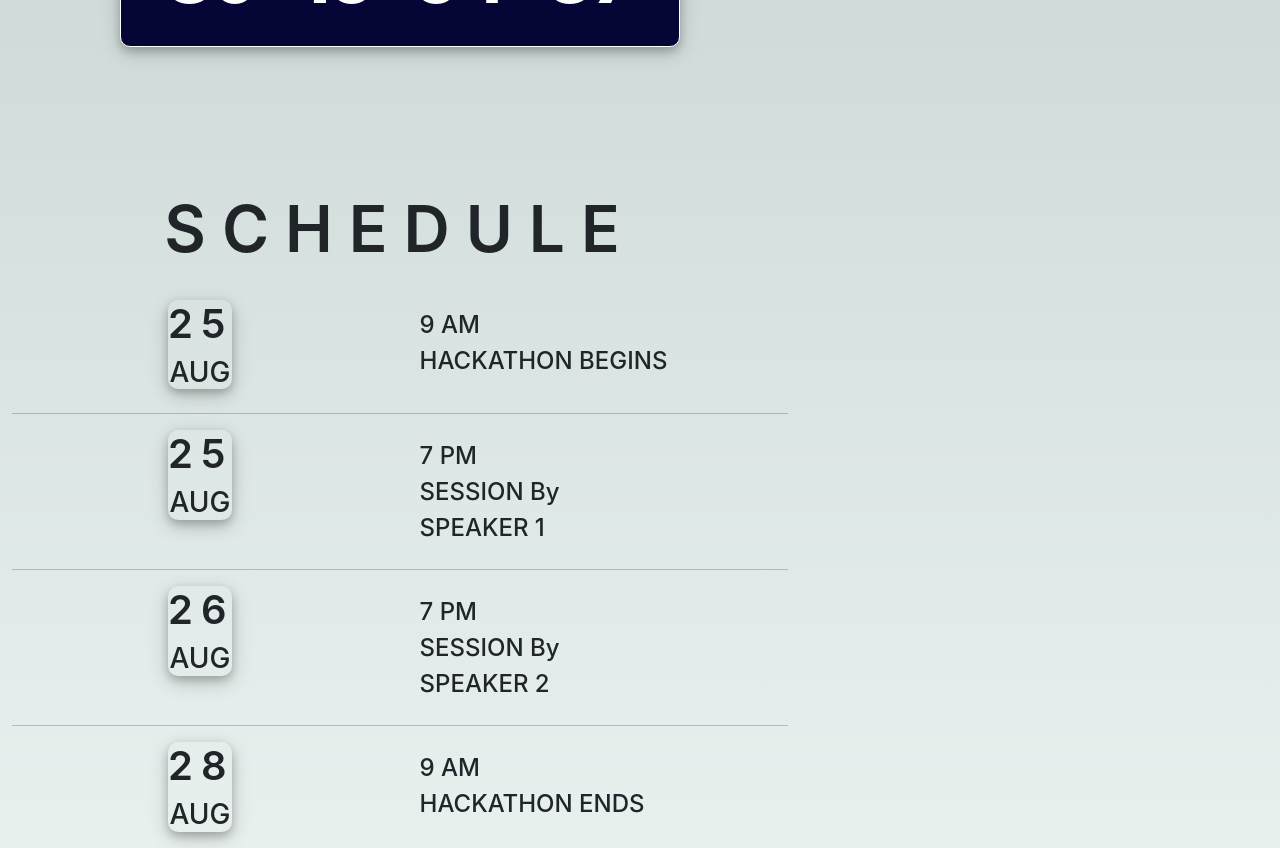
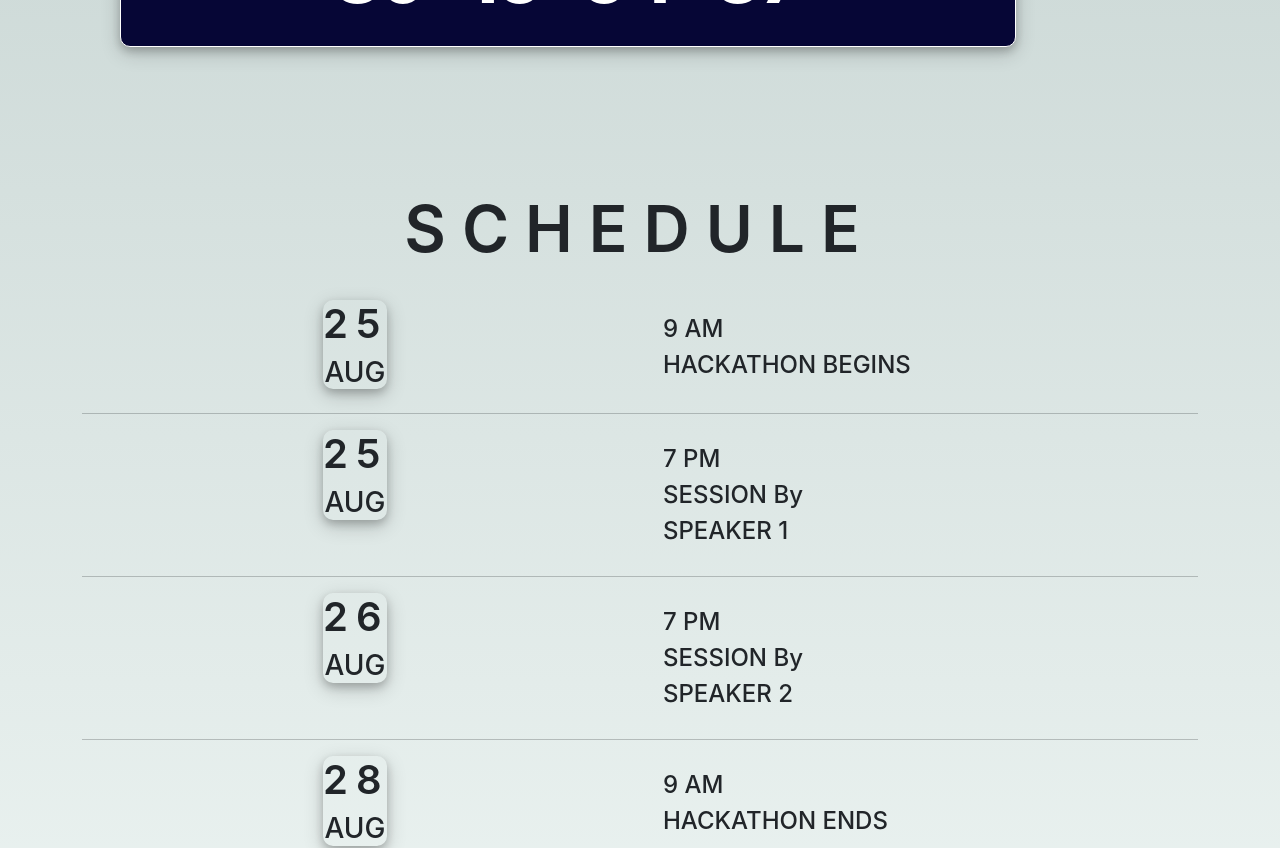
Before and after one commit to nishi1403/HTM-5.0, a React (Create React App) app: page / in a window 1280 px wide. Shown: the part 960-1808 px from the top of the page. Built offline with nearby package versions, Linux system fonts and the light colour scheme; a web font is replaced by a local one.

Commit message:
Update web.css

```diff
--- a/src/Compnents/web.css
+++ b/src/Compnents/web.css
@@ -1,14 +1,14 @@
 body {
   background-image: linear-gradient(rgb(180, 196, 194), rgb(247, 253, 251));
 text-align:center;
-width:100vh;
+width:100%;
 
 }
 .footer {
   background-image: linear-gradient(rgb(5, 11, 70), rgb(13, 54, 73));
   color: rgba(225, 227, 231, 0.815);
   font-size: 50px;
-  width: 100vh;
+  width: 100%;
 
   font-weight: 500;
   text-align: center;
@@ -27,7 +27,7 @@ i {
   text-align: center;
   background-image: url("https://peakvisor.com/img/news/Jammu-and-Kashmir-Gulmarg.jpg");
   background-repeat: no-repeat;
-  width: 100vh;
+  width: 100%;
   background-size: cover;
   height: 80vh;
 }
@@ -46,7 +46,7 @@ margin:auto;
 }
 .time-box {
   border: 1px solid white;
-  width: 70vh;
+  width: 70%;
   justify-content: center;
   background-color: rgb(6, 6, 54);
   color: white;
```
